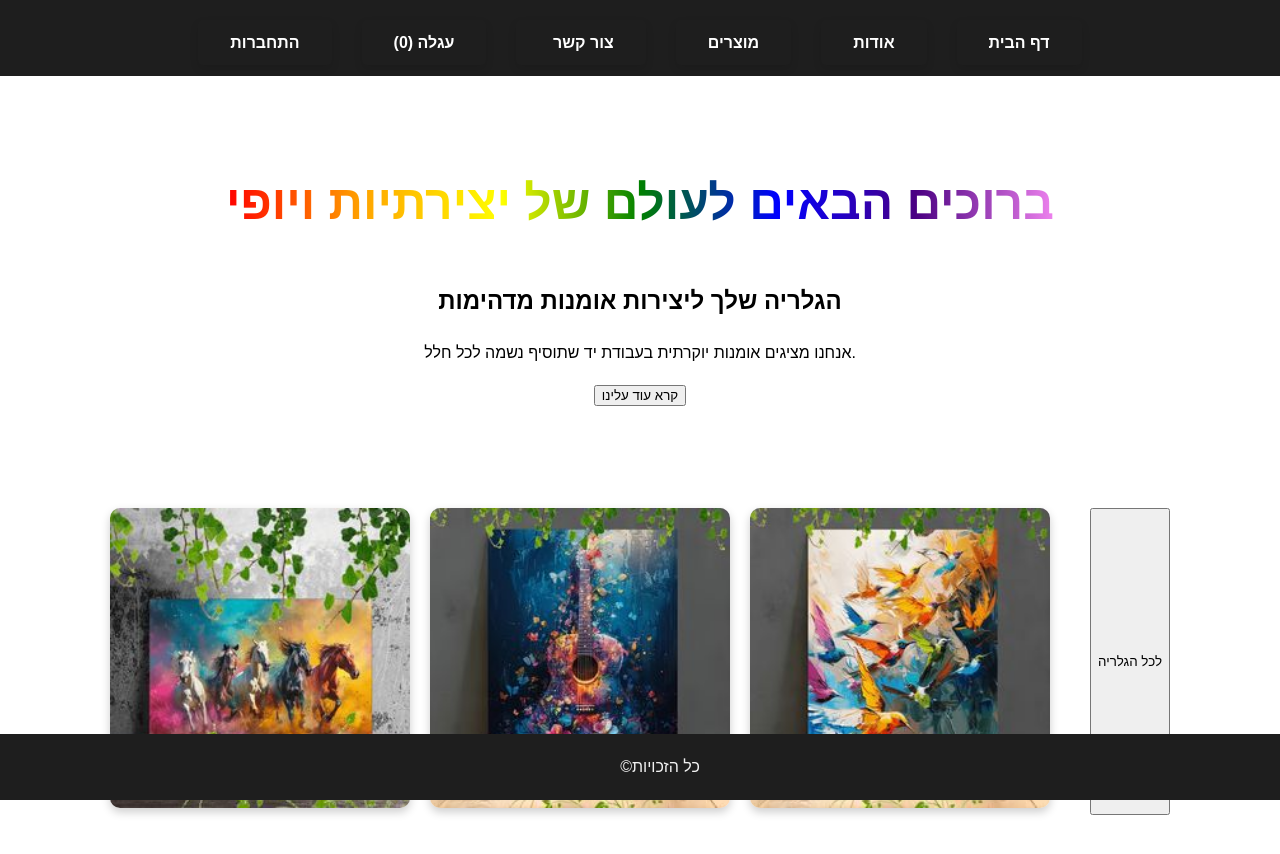
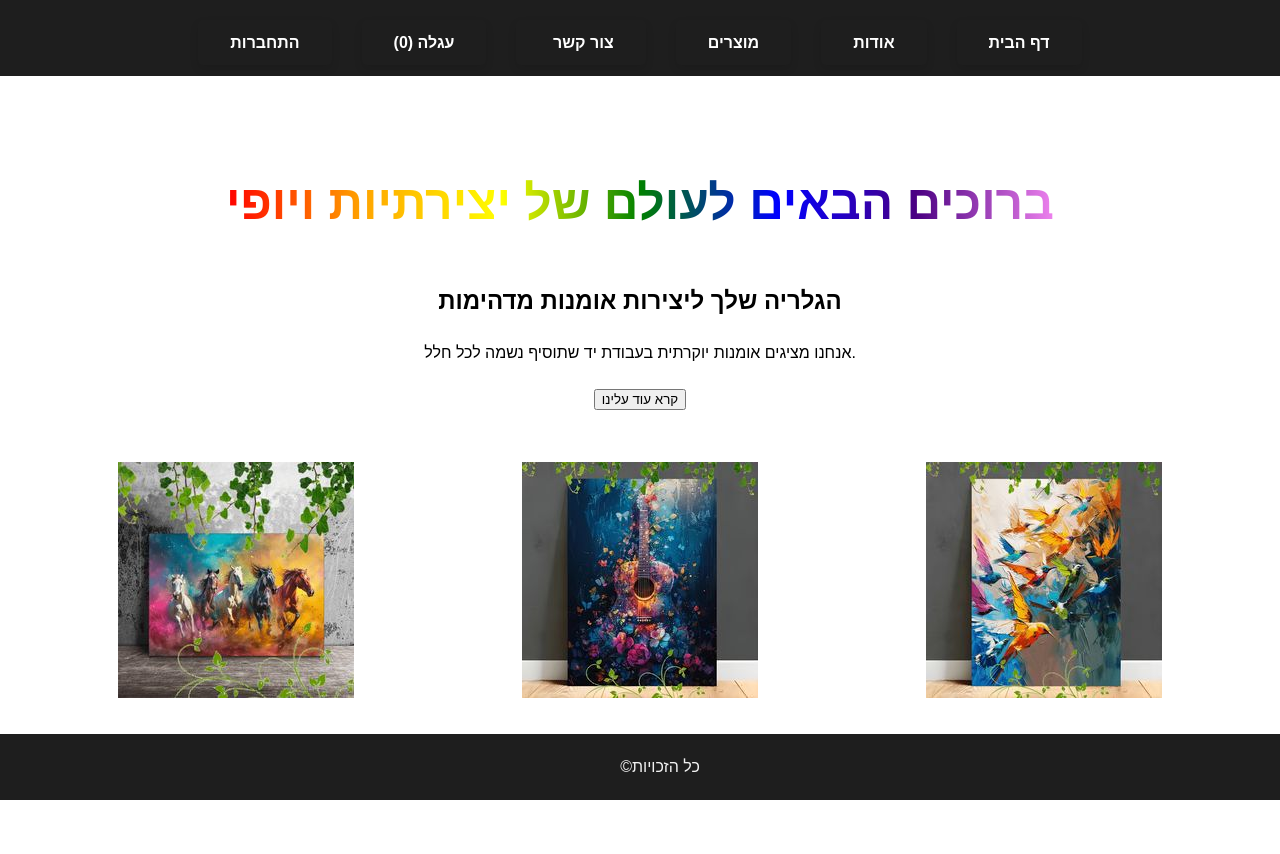
Before and after one commit to YAEL-HERSHKOVITZ/art-store, a React (Create React App) app: page / in a window 1280 px wide. Shown: the top 854 px of the page. Built offline with nearby package versions, Linux system fonts and the light colour scheme.

Commit message:
הלעת כל הקבצים עד שיעור 8

```diff
--- a/src/components/Home.css
+++ b/src/components/Home.css
@@ -58,21 +58,33 @@
 /* גלריה */
 .gallery {
   display: flex;
-  gap: 20px;
-  justify-content: center;
-  padding: 50px 20px;
-  background: white; /* רקע לבן */
+  flex-wrap: wrap; /* מאפשר לתמונות להתפשט בשורות */
+  justify-content: center; /* מיקום התמונות במרכז */
+  gap: 20px; /* רווח בין התמונות */
 }
 
-.gallery-item img {
-  width: 300px;
-  height: auto;
-  border-radius: 10px;
-  transition: transform 0.3s, box-shadow 0.3s;
-  box-shadow: 0 4px 10px rgba(0, 0, 0, 0.2);
+.gallery-item {
+  width: 30%; /* כל תמונה תהיה ברוחב של 30% מהמרחב */
+  display: flex;
+  justify-content: center; /* ממקם את התמונה במרכז */
 }
 
-.gallery-item img:hover {
-  transform: scale(1.1);
-  box-shadow: 0 6px 15px rgba(0, 0, 0, 0.4);
+.cta-buttons {
+  width: 100%; /* הכפתור יתפוס את כל רוחב הגלריה */
+  text-align: center; /* ממקם את הכפתור במרכז */
+  margin-top: 20px; /* רווח מעל הכפתור */
 }
+
+.cta-btn.primary {
+  padding: 10px 20px;
+  background-color: #FF5733;
+  color: white;
+  border: none;
+  border-radius: 5px;
+  cursor: pointer;
+  font-size: 16px;
+}
+
+.cta-btn.primary:hover {
+  background-color: #FF4500;
+}
--- a/src/components/Home.jsx
+++ b/src/components/Home.jsx
@@ -26,12 +26,12 @@ function Home() {
           </div>
           <div className="gallery-item">
             <img src="Images/Birds.png" alt="גרפיטי" />
+          </div>
+          <div className="cta-buttons">
+            <button className="cta-btn primary">לכל הגלריה</button>
+          </div>
+        </section>
 
-          </div>
-         <br /> <br />
-          <button className="cta-btn primary"> לכל הגלריה</button>
-
-        </section>
 
 
       </div>
```
